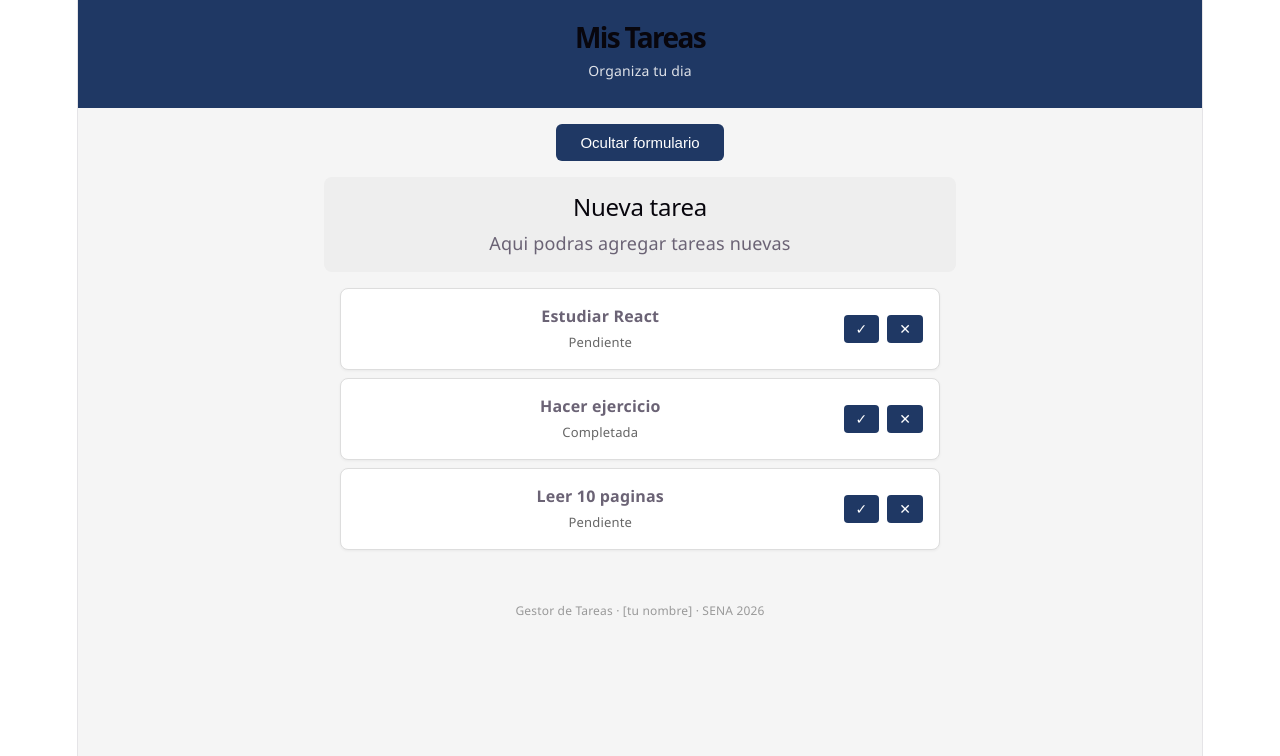
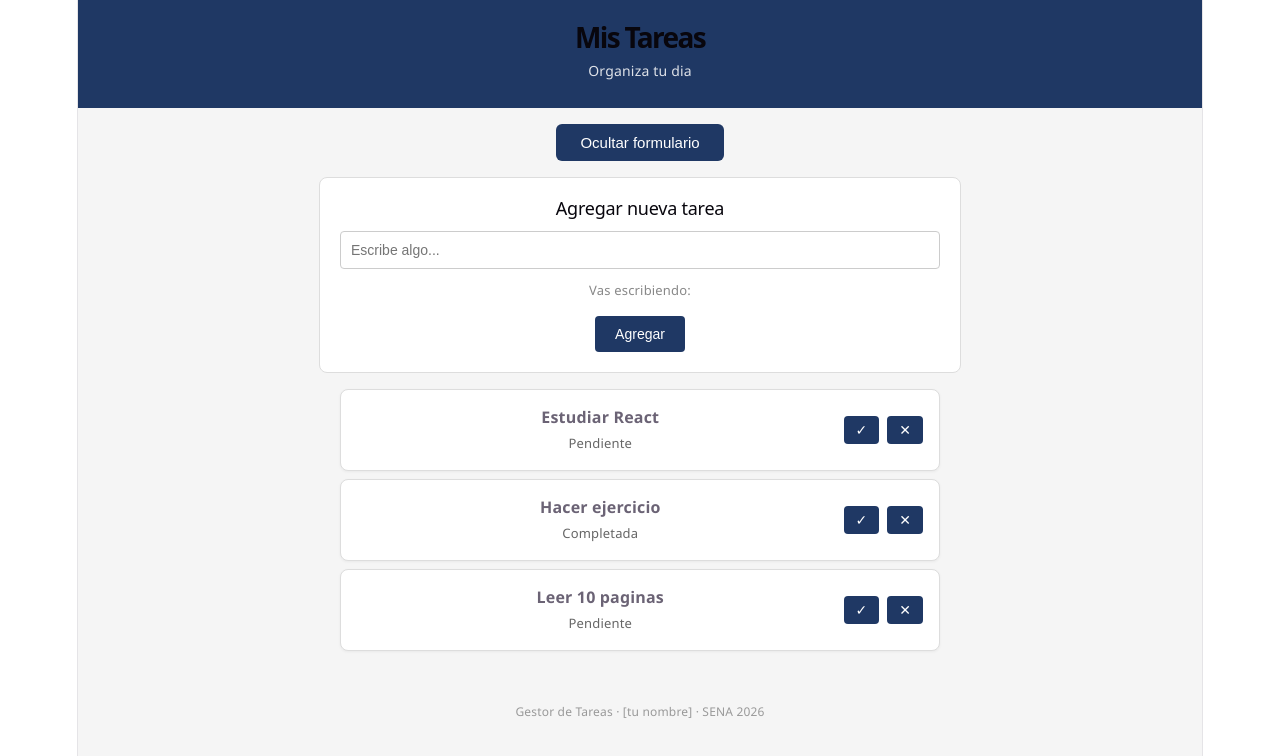
Before and after one commit to andresLc-77/gestor-tareas, a React (Vite) app: page / in a window 1280 px wide. Both pictures are taken after a click on the button "Agregar tarea". Shown: the top 756 px of the page. Built offline with nearby package versions, Linux system fonts and the light colour scheme.

Commit message:
Implementar formulario controlado con useState

```diff
--- a/src/componentes/Formulario.css
+++ b/src/componentes/Formulario.css
@@ -1,7 +1,51 @@
+/* Formulario.css */
 .formulario {
-  background-color: #eeeeee;
-  padding: 16px;
-  margin: 16px auto;
+  background-color: white;
+  padding: 20px;
+  margin: 16px;
+  border-radius: 8px;
+  border: 1px solid #ddd;
   max-width: 600px;
-  border-radius: 8px;
+  margin-left: auto;
+  margin-right: auto;
 }
+
+.formulario h2 {
+  margin: 0 0 12px 0;
+  font-size: 18px;
+}
+
+.formulario input {
+  width: 100%;
+  padding: 10px;
+  font-size: 14px;
+  border: 1px solid #ccc;
+  border-radius: 4px;
+  margin-bottom: 8px;
+  box-sizing: border-box;
+}
+
+.formulario input:focus {
+  outline: none;
+  border-color: #1F3864;
+}
+
+.formulario__preview {
+  font-size: 13px;
+  color: #888;
+  margin: 0 0 12px 0;
+}
+
+.formulario button {
+  background-color: #1F3864;
+  color: white;
+  border: none;
+  padding: 10px 20px;
+  border-radius: 4px;
+  cursor: pointer;
+  font-size: 14px;
+}
+
+.formulario button:hover {
+  opacity: 0.9;
+}
--- a/src/componentes/Formulario.jsx
+++ b/src/componentes/Formulario.jsx
@@ -1,11 +1,34 @@
+// Formulario.jsx — formulario controlado con onSubmit
+import { useState } from 'react'
 import './Formulario.css'
 
 function Formulario() {
+  const [nuevaTarea, setNuevaTarea] = useState("")
+
+  const manejarEnvio = (evento) => {
+    evento.preventDefault()
+
+    if (nuevaTarea.trim() === "") {
+      alert("Por favor escribe algo")
+      return
+    }
+
+    alert(`Tarea capturada: ${nuevaTarea}`)
+    setNuevaTarea("")
+  }
+
   return (
-    <section className="formulario">
-      <h2>Nueva tarea</h2>
-      <p>Aqui podras agregar tareas nuevas</p>
-    </section>
+    <form className="formulario" onSubmit={manejarEnvio}>
+      <h2>Agregar nueva tarea</h2>
+      <input
+        type="text"
+        value={nuevaTarea}
+        onChange={(e) => setNuevaTarea(e.target.value)}
+        placeholder="Escribe algo..."
+      />
+      <p className="formulario__preview">Vas escribiendo: {nuevaTarea}</p>
+      <button type="submit">Agregar</button>
+    </form>
   )
 }
 
```
